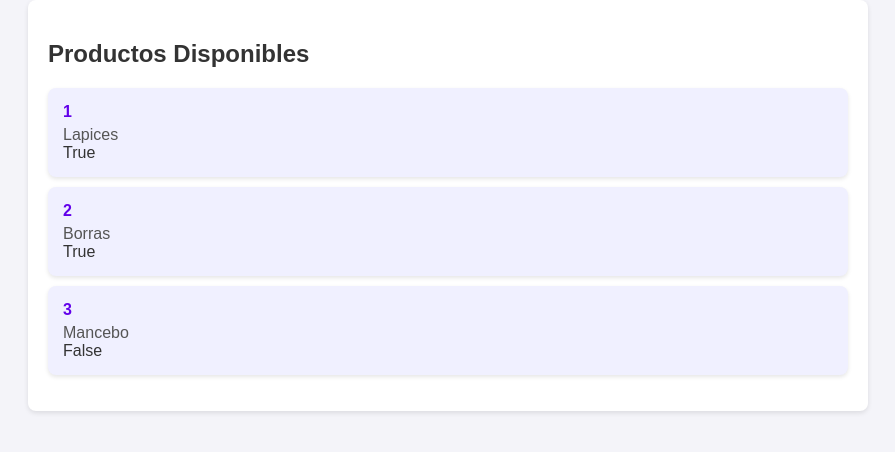
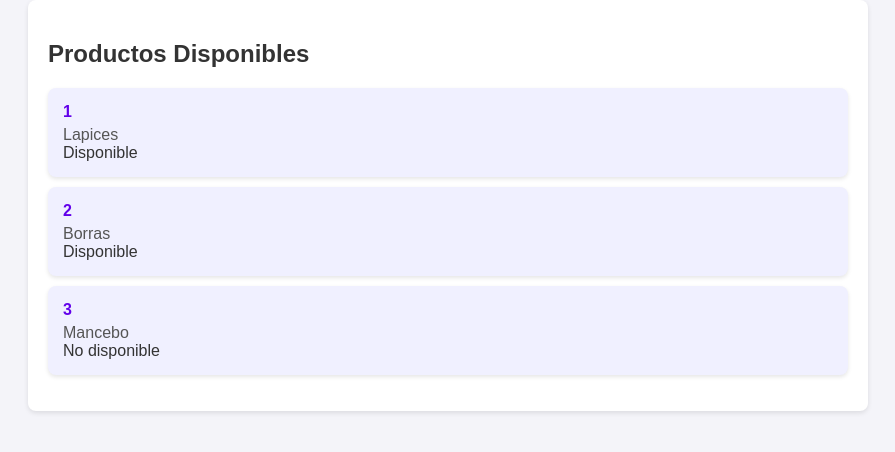
Before and after one commit to RuddyUNI/PaginaWeb-LP1-RC21-1826, a Django app: page /Productos/ in a window 1280 px wide. Shown: the part 103-555 px from the top of the page, without its empty margins (192-1087 px from the left). Run offline with Django 5.2, Linux system fonts and the light colour scheme; data comes from the database, SQL or seed files in the repository.

Commit message:
PruebaConDisponibleoNoDisponible

```diff
--- a/TorneoAplicacion/models.py
+++ b/TorneoAplicacion/models.py
@@ -5,3 +5,6 @@ class productos(models.Model):
     codigoProducto = models.IntegerField()
     descripcionProducto = models.CharField(max_length=255)
     estatus = models.BooleanField()
+
+    def estatus_display(self):
+        return "Disponible" if self.estatus else "No disponible"
--- a/TorneoAplicacion/templates/productos.html
+++ b/TorneoAplicacion/templates/productos.html
@@ -23,11 +23,17 @@
             <li>
                 <span class="codigo">{{ x.codigoProducto }}</span>
                 <span class="descripcion">{{ x.descripcionProducto }}</span>
-                <span class="estatus">{{ x.estatus }}</span>
+                <span class="estatus">
+                    {% if x.estatus %}
+                        Disponible
+                    {% else %}
+                        No disponible
+                    {% endif %}
+                </span>
             </li>
             {% endfor %}
         </ul>
     </div>
-    <!-- <script src="{% static 'js/cuandotengajs' %}"></script> -->
+    <!-- <script src="{% static 'js/notengojsxd' %}"></script> -->
 </body>
 </html>
```
